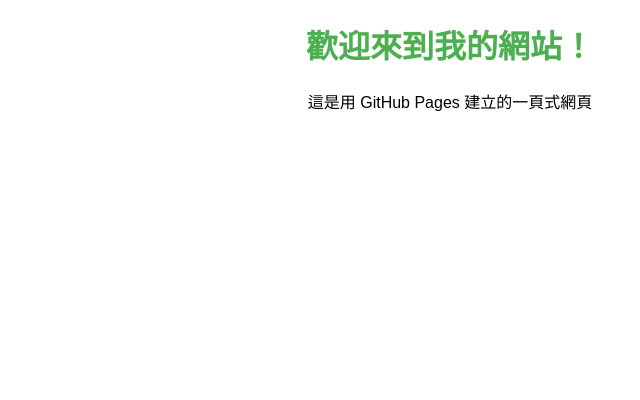
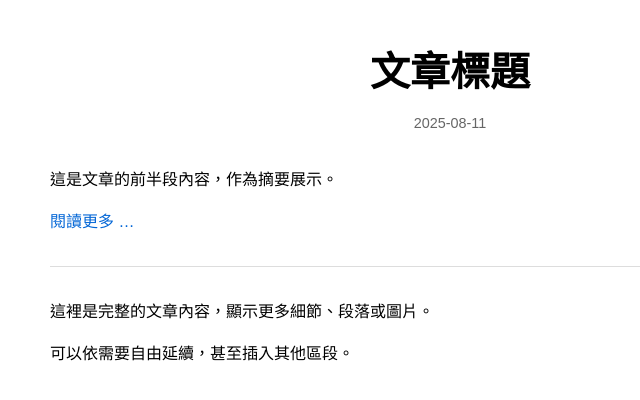
Before and after one commit to chaungkuoming/hachi_money.github.io, a plain HTML site: page index.html in a window 1280 px wide. Shown: the whole page, without its empty margins (190-830 px from the left). Drawn offline with Linux system fonts and the light colour scheme.

Commit message:
Update index.html

```diff
--- a/index.html
+++ b/index.html
@@ -1,15 +1,36 @@
 <!DOCTYPE html>
-<html>
+<html lang="zh-TW">
 <head>
-    <meta charset="UTF-8">
-    <title>我的一頁式網站</title>
-    <style>
-        body { font-family: sans-serif; text-align: center; }
-        h1 { color: #4CAF50; }
-    </style>
+  <meta charset="UTF-8">
+  <title>文章標題</title>
+  <style>
+    body { max-width: 800px; margin: 40px auto; font-family: sans-serif; line-height: 1.6; padding: 0 20px; }
+    header { text-align: center; margin-bottom: 2em; }
+    h1 { font-size: 2.5em; margin-bottom: 0.2em; }
+    .date { color: #666; font-size: 0.9em; margin-bottom: 1.5em; }
+    hr { margin: 2em 0; border: none; border-top: 1px solid #ddd; }
+    .content { margin-bottom: 1em; }
+    .more a { color: #0366d6; text-decoration: none; }
+  </style>
 </head>
 <body>
-    <h1>歡迎來到我的網站！</h1>
-    <p>這是用 GitHub Pages 建立的一頁式網頁</p>
+  <header>
+    <h1>文章標題</h1>
+    <div class="date">2025-08-11</div>
+  </header>
+
+  <div class="content">
+    <p>這是文章的前半段內容，作為摘要展示。</p>
+    <div class="more">
+      <a href="#full">閱讀更多 …</a>
+    </div>
+  </div>
+
+  <hr id="full">
+
+  <div class="content full-content">
+    <p>這裡是完整的文章內容，顯示更多細節、段落或圖片。</p>
+    <p>可以依需要自由延續，甚至插入其他區段。</p>
+  </div>
 </body>
 </html>
```
